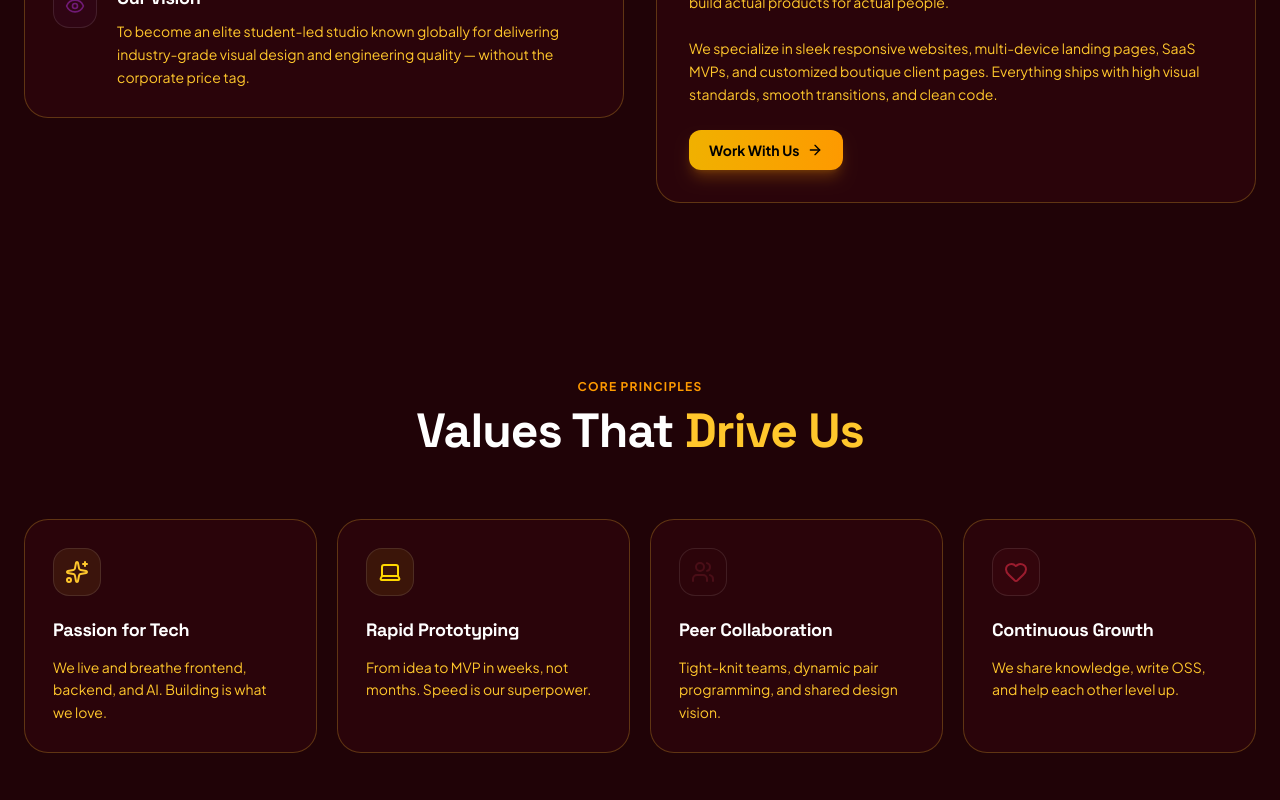
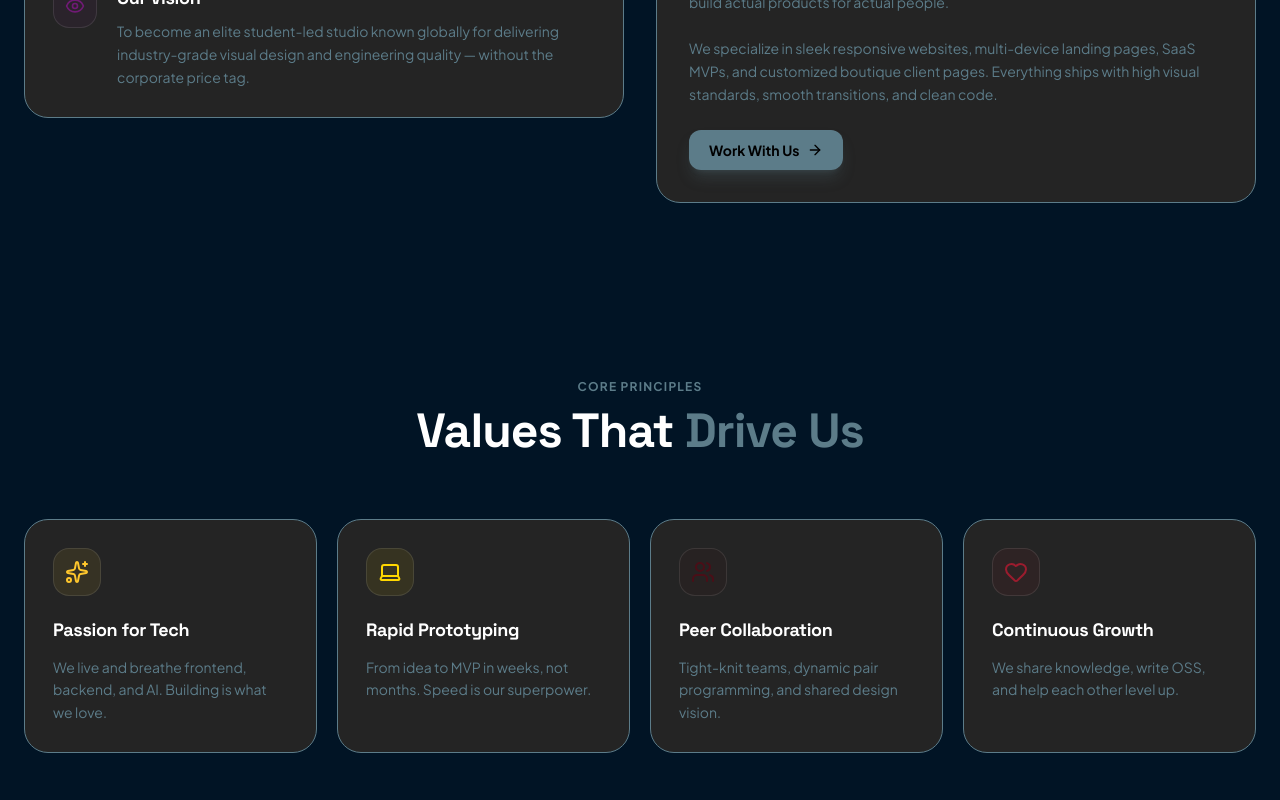
Before and after one commit to Pravin17-Hub/viyoratechnologies, a Next.js app: page /about in a window 1280 px wide. Shown: the part 820-1620 px from the top of the page. Built offline with nearby package versions, Linux system fonts and the light colour scheme.

Commit message:
design: apply custom navy, charcoal, slate, teal, and white color combination palette

```diff
--- a/src/app/globals.css
+++ b/src/app/globals.css
@@ -4,9 +4,18 @@
   --font-sans: var(--font-plus-jakarta-sans), ui-sans-serif, system-ui, sans-serif;
   --font-display: var(--font-space-grotesk), sans-serif;
 
-  --color-brand-yellow: #FFC72C;
-  --color-brand-gold: #FFC72C;
-  --color-brand-maroon: #200307;
+  --color-brand-yellow: #5C7C89; /* Muted Slate Accent */
+  --color-brand-gold: #5C7C89;
+  --color-brand-maroon: #011425; /* Midnight Navy Base */
+
+  /* Override standard colors to conform to the custom color combo */
+  --color-yellow-400: #5C7C89;
+  --color-yellow-500: #5C7C89;
+  --color-yellow-600: #1F4959;
+  --color-amber-300: #5C7C89;
+  --color-amber-400: #5C7C89;
+  --color-amber-500: #5C7C89;
+  --color-amber-600: #1F4959;
 
   --color-slate-350: #cbd5e1;
   --color-slate-455: #94a3b8;
@@ -17,40 +26,40 @@
   --color-slate-850: #1e293b;
 }
 
-/* ── Solid Dark Maroon Background & Flat Yellow/White Text ── */
+/* ── Palette: White, Charcoal, Muted Slate, Deep Teal, Midnight Navy ── */
 :root {
-  --bg-base:         #200307; /* Solid Rich Dark Maroon */
-  --bg-surface:      #2c060c; /* Deep Maroon Surface */
-  --bg-card:         #2a040a; /* Solid Deep Maroon Card */
-  --bg-card-hover:   #34060d;
-  --border-card:     rgba(255, 199, 44, 0.25); /* Golden Yellow Borders */
-  --border-subtle:   rgba(255, 199, 44, 0.15);
-  --text-primary:    #ffffff; /* Solid White */
-  --text-secondary:  #FFC72C; /* Solid Golden Yellow */
-  --text-muted:      #ffffff; /* Solid White */
-  --navbar-bg:       #200307;
-  --footer-bg:       #150103;
-  --input-bg:        #2a040a;
-  --input-border:    rgba(255, 199, 44, 0.3);
-  --tab-bg:          #2a040a;
-  --orb-opacity:     0; /* Disable background glow orbs */
+  --bg-base:         #011425; /* Solid Midnight Navy Base */
+  --bg-surface:      #242424; /* Solid Charcoal Surface */
+  --bg-card:         #242424; /* Solid Charcoal Card */
+  --bg-card-hover:   #2c2c2c;
+  --border-card:     #5C7C89; /* Muted Slate Blue-Gray */
+  --border-subtle:   #1F4959; /* Deep Teal */
+  --text-primary:    #FFFFFF; /* Pure White */
+  --text-secondary:  #5C7C89; /* Muted Slate Blue-Gray */
+  --text-muted:      #FFFFFF; /* Pure White */
+  --navbar-bg:       #011425;
+  --footer-bg:       #000c17; /* Muted Dark Navy */
+  --input-bg:        #242424;
+  --input-border:    #1F4959;
+  --tab-bg:          #242424;
+  --orb-opacity:     0; /* Disable gradients / glow combinations */
 }
 
 .dark {
-  --bg-base:         #200307;
-  --bg-surface:      #2c060c;
-  --bg-card:         #2a040a;
-  --bg-card-hover:   #34060d;
-  --border-card:     rgba(255, 199, 44, 0.25);
-  --border-subtle:   rgba(255, 199, 44, 0.15);
-  --text-primary:    #ffffff;
-  --text-secondary:  #FFC72C;
-  --text-muted:      #ffffff;
-  --navbar-bg:       #200307;
-  --footer-bg:       #150103;
-  --input-bg:        #2a040a;
-  --input-border:    rgba(255, 199, 44, 0.3);
-  --tab-bg:          #2a040a;
+  --bg-base:         #011425;
+  --bg-surface:      #242424;
+  --bg-card:         #242424;
+  --bg-card-hover:   #2c2c2c;
+  --border-card:     #5C7C89;
+  --border-subtle:   #1F4959;
+  --text-primary:    #FFFFFF;
+  --text-secondary:  #5C7C89;
+  --text-muted:      #FFFFFF;
+  --navbar-bg:       #011425;
+  --footer-bg:       #000c17;
+  --input-bg:        #242424;
+  --input-border:    #1F4959;
+  --tab-bg:          #242424;
   --orb-opacity:     0;
 }
 
@@ -74,14 +83,14 @@ h1, h2, h3, h4, h5, h6 {
 ::-webkit-scrollbar { width: 5px; }
 ::-webkit-scrollbar-track { background: var(--bg-base); }
 ::-webkit-scrollbar-thumb {
-  background: #FFC72C; /* Solid Golden Yellow */
+  background: #5C7C89; /* Muted Slate Blue-Gray */
   border-radius: 9999px;
 }
 
 /* ── Selection ── */
 ::selection {
-  background: #FFC72C;
-  color: #200307;
+  background: #1F4959; /* Deep Teal */
+  color: #FFFFFF;
 }
 
 /* ── Disabled mesh animations ── */
@@ -109,9 +118,9 @@ h1, h2, h3, h4, h5, h6 {
 @keyframes marquee { 0% { transform: translateX(0%); } 100% { transform: translateX(-50%); } }
 .animate-marquee { animation: marquee 25s linear infinite; }
 
-/* ── Flat Solid Shimmer (no purple gradients) ── */
+/* ── Flat Solid Shimmer (no gradients) ── */
 .text-shimmer {
-  color: #FFC72C; /* Solid Golden Yellow */
+  color: #5C7C89; /* Muted Slate Blue-Gray */
   background: none;
   -webkit-text-fill-color: initial;
   animation: none;
@@ -119,7 +128,7 @@ h1, h2, h3, h4, h5, h6 {
 
 /* ── Flat Typewriter Text (no gradient shifts) ── */
 .animated-gradient-text {
-  color: #FFC72C; /* Solid Golden Yellow */
+  color: #5C7C89; /* Muted Slate Blue-Gray */
   background: none;
   -webkit-text-fill-color: initial;
   animation: none;
@@ -132,8 +141,8 @@ h1, h2, h3, h4, h5, h6 {
 /* ── Flat Hero Grid ── */
 .hero-grid {
   background-image:
-    linear-gradient(rgba(255, 199, 44, 0.03) 1px, transparent 1px),
-    linear-gradient(90deg, rgba(255, 199, 44, 0.03) 1px, transparent 1px);
+    linear-gradient(rgba(92, 124, 137, 0.03) 1px, transparent 1px),
+    linear-gradient(90deg, rgba(92, 124, 137, 0.03) 1px, transparent 1px);
   background-size: 60px 60px;
 }
 
@@ -152,14 +161,14 @@ h1, h2, h3, h4, h5, h6 {
 .text-sub     { color: var(--text-secondary); }
 .text-hint    { color: var(--text-muted); }
 
-/* ── Solid gold border ── */
+/* ── Solid border ── */
 .gradient-border {
   position: relative;
   border: 1px solid var(--border-card);
 }
 
 /* ── Glow boxes (disabled/subtle) ── */
-.glow-gold { box-shadow: 0 4px 20px rgba(255, 199, 44, 0.05); }
+.glow-gold { box-shadow: 0 4px 20px rgba(31, 73, 89, 0.1); }
 
 /* ── Card lift ── */
 .card-lift { transition: transform 0.3s ease, box-shadow 0.3s ease; }
@@ -167,7 +176,7 @@ h1, h2, h3, h4, h5, h6 {
 
 /* ── Input focus ── */
 .input-glow:focus {
-  border-color: #FFC72C;
+  border-color: #5C7C89;
   outline: none;
 }
 
```
